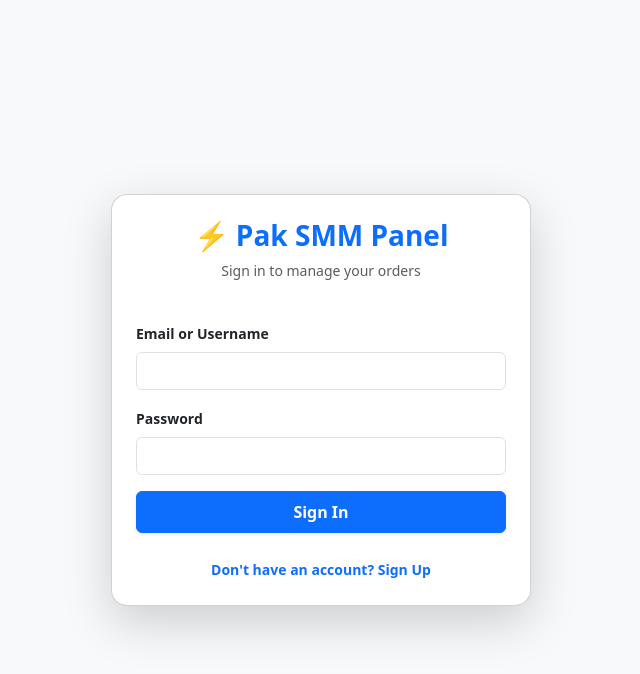
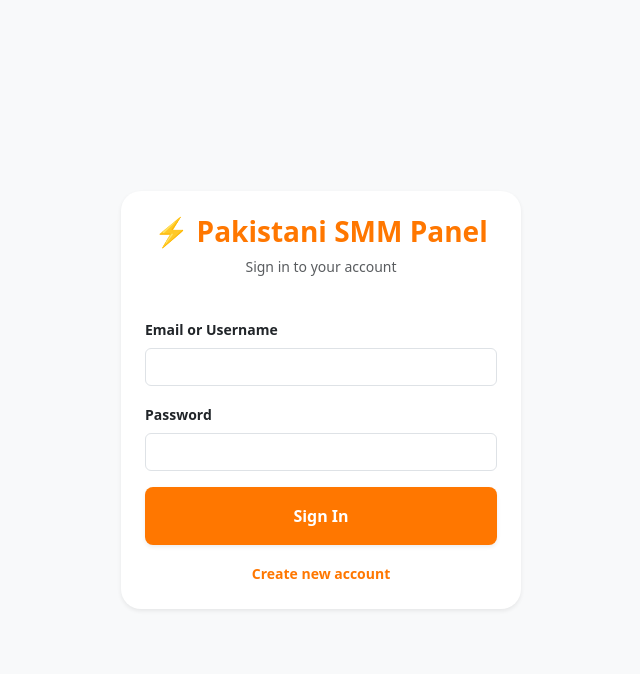
Before and after one commit to arman22334499/armans-panel, a Flask app: page /login in a window 1280 px wide. Shown: the top 674 px of the page, without its empty margins (319-959 px from the left). Run offline with Flask 3, Linux system fonts and the light colour scheme.

Commit message:
Revise login.html for branding and styling changes
Updated the login page with new styles and text.

```diff
--- a/templates/login.html
+++ b/templates/login.html
@@ -3,22 +3,15 @@
 <head>
     <meta charset="UTF-8">
     <meta name="viewport" content="width=device-width, initial-scale=1.0">
-    <title>Login - Pak SMM Panel</title>
+    <title>Login - Pakistani SMM Panel</title>
     <link href="https://cdn.jsdelivr.net/npm/bootstrap@5.3.0/dist/css/bootstrap.min.css" rel="stylesheet">
 </head>
 <body class="bg-light d-flex align-items-center justify-content-center vh-100">
-    <div class="card p-4 shadow-lg w-100 mx-3" style="max-width: 420px; border-radius: 16px;">
+    <div class="card p-4 shadow-sm w-100 mx-3" style="max-width: 400px; border-radius: 20px; border: none;">
         <div class="text-center mb-4">
-            <h3 class="fw-bold text-primary">⚡ Pak SMM Panel</h3>
-            <p class="text-muted small">Sign in to manage your orders</p>
+            <h3 class="fw-bold" style="color: #ff7700;">⚡ Pakistani SMM Panel</h3>
+            <p class="text-muted small">Sign in to your account</p>
         </div>
-        {% with messages = get_flashed_messages(with_categories=true) %}
-            {% if messages %}
-                {% for category, message in messages %}
-                    <div class="alert alert-{{ category }} py-2 small">{{ message }}</div>
-                {% endfor %}
-            {% endif %}
-        {% endwith %}
         <form method="POST">
             <div class="mb-3">
                 <label class="form-label fw-semibold small">Email or Username</label>
@@ -28,10 +21,10 @@
                 <label class="form-label fw-semibold small">Password</label>
                 <input type="password" name="password" class="form-control" required>
             </div>
-            <button type="submit" class="btn btn-primary w-100 py-2 fw-bold shadow-sm">Sign In</button>
+            <button type="submit" class="btn w-100 py-3 text-white fw-bold rounded-3 shadow-sm" style="background: #ff7700;">Sign In</button>
         </form>
-        <div class="text-center mt-4">
-            <a href="/signup" class="text-decoration-none small fw-semibold text-primary">Don't have an account? Sign Up</a>
+        <div class="text-center mt-3">
+            <a href="/signup" class="text-decoration-none small fw-semibold" style="color: #ff7700;">Create new account</a>
         </div>
     </div>
 </body>
```
